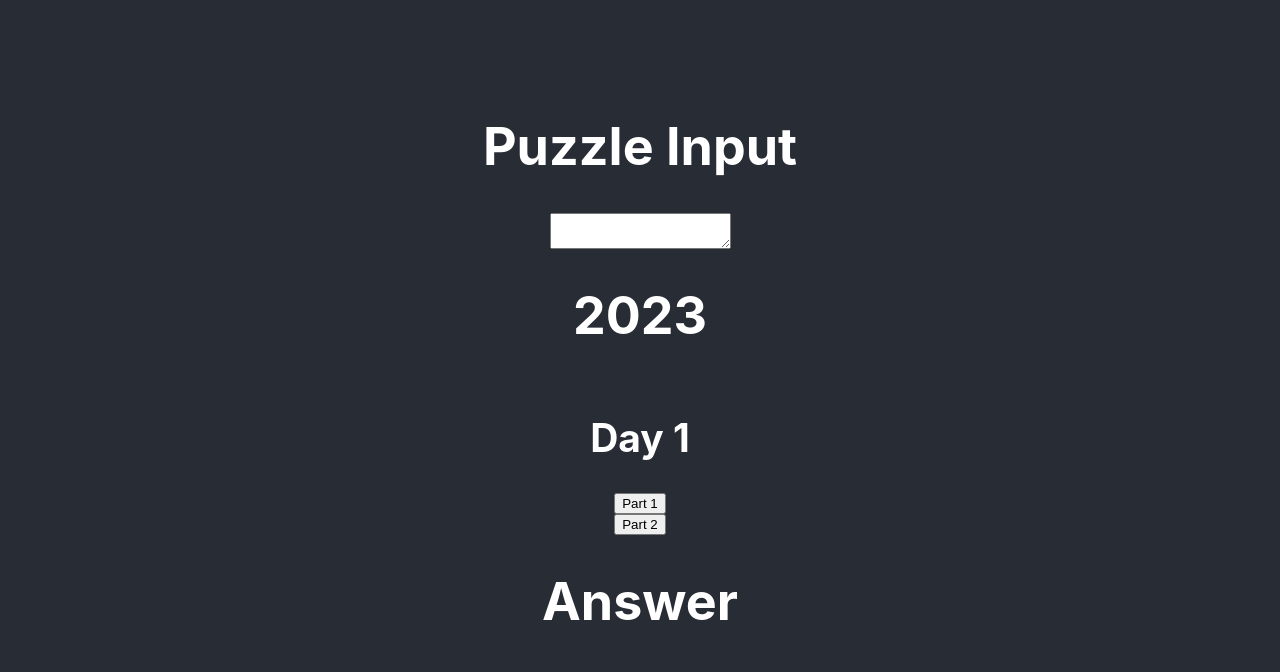
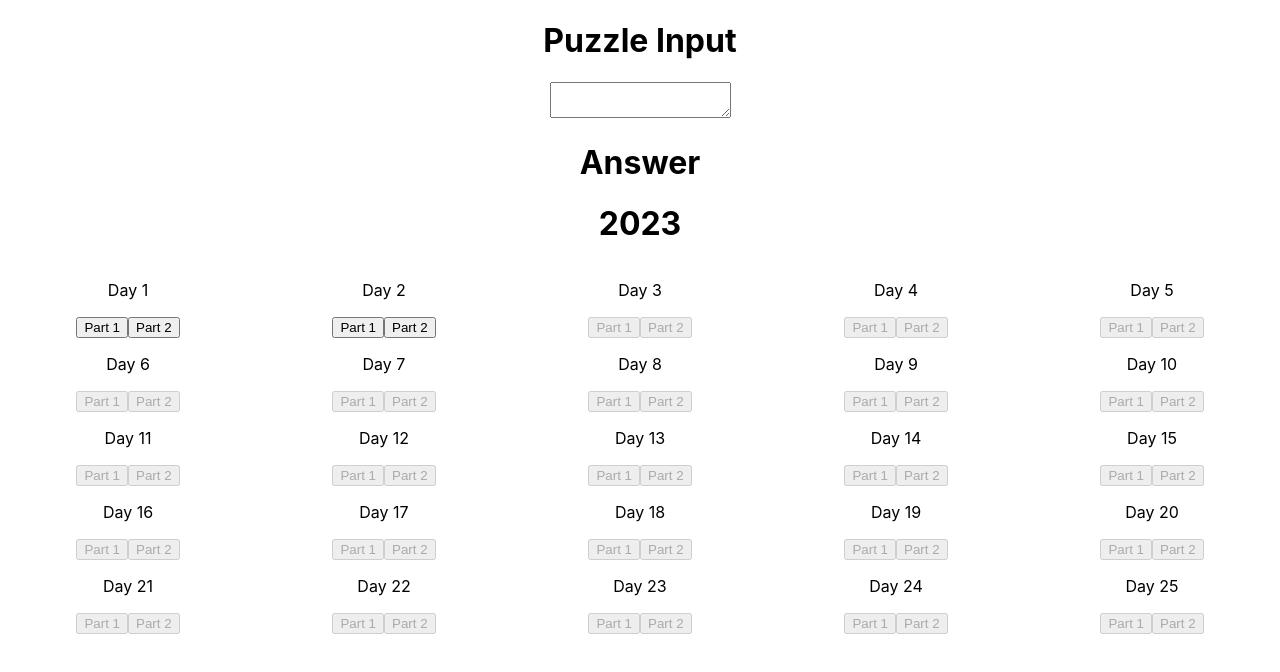
Before and after one commit to Yi-Jiahe/aoc.jiahe.dev, a React (Create React App) app: page / in a window 1280 px wide. Shown: the top 672 px of the page. Built offline with nearby package versions, Linux system fonts and the light colour scheme.

Commit message:
Add day 2

```diff
--- a/package.json
+++ b/package.json
@@ -10,7 +10,7 @@
     "@types/node": "^16.18.66",
     "@types/react": "^18.2.39",
     "@types/react-dom": "^18.2.17",
-    "aoc-restore-snow-operations": "^0.1.0",
+    "aoc-restore-snow-operations": "^0.2.0",
     "react": "^18.2.0",
     "react-dom": "^18.2.0",
     "react-scripts": "5.0.1",
--- a/src/App.css
+++ b/src/App.css
@@ -2,37 +2,7 @@
   text-align: center;
 }
 
-.App-logo {
-  height: 40vmin;
-  pointer-events: none;
+.Calendar-Grid {
+  display: grid;
+  grid-template-columns: 1fr 1fr 1fr 1fr 1fr;
 }
-
-@media (prefers-reduced-motion: no-preference) {
-  .App-logo {
-    animation: App-logo-spin infinite 20s linear;
-  }
-}
-
-.App-header {
-  background-color: #282c34;
-  min-height: 100vh;
-  display: flex;
-  flex-direction: column;
-  align-items: center;
-  justify-content: center;
-  font-size: calc(10px + 2vmin);
-  color: white;
-}
-
-.App-link {
-  color: #61dafb;
-}
-
-@keyframes App-logo-spin {
-  from {
-    transform: rotate(0deg);
-  }
-  to {
-    transform: rotate(360deg);
-  }
-}
--- a/src/App.tsx
+++ b/src/App.tsx
@@ -1,51 +1,58 @@
 import React from 'react';
 import './App.css';
 import { useState } from 'react';
-import init, { day_1_get_sum_of_calibration_values_in_document, day_1_get_sum_of_calibration_values_in_document_part_2 } from "aoc-restore-snow-operations";
+import init, {
+  day_1_get_sum_of_calibration_values_in_document, day_1_get_sum_of_calibration_values_in_document_part_2,
+  day_2_get_sum_of_possible_game_ids, day_2_get_sum_of_minimum_power
+} from "aoc-restore-snow-operations";
 
 function App() {
   const [answer, setAnswer] = useState("");
 
-  const raiseError = () => {
-    alert(`Unable to generate solution.
+  const generateAnswer = (f: (input: string) => any) => {
+    init().then(() => {
+      try {
+        const puzzle_input = (document.getElementById('puzzle-input')! as HTMLTextAreaElement).value;
+        setAnswer(f(puzzle_input).toString());
+      } catch {
+        alert(`Unable to generate solution.
 
-    Please ensure your input is valid.
+        Please ensure your input is valid.
 
-    If the problem persists, please submit a bug report with the day and part.`);
+        If the problem persists, please submit a bug report with the day and part.`);
+      }
+    });
   };
+
+  const solutions = [
+    [day_1_get_sum_of_calibration_values_in_document, day_1_get_sum_of_calibration_values_in_document_part_2],
+    [day_2_get_sum_of_possible_game_ids, day_2_get_sum_of_minimum_power],
+  ];
 
   return (
     <div className="App">
-      <header className="App-header">
       <h1>Puzzle Input</h1>
       <textarea id="puzzle-input" />
-        <h1>2023</h1>
-        <h2>Day 1</h2>
-        <button
-          onClick={() => {
-            init().then(() => {
-              try {
-                const puzzle_input = (document.getElementById('puzzle-input')! as HTMLTextAreaElement).value;
-                setAnswer(day_1_get_sum_of_calibration_values_in_document(puzzle_input).toString());
-              } catch {
-                raiseError();
-              }
-            });
-          }}>Part 1</button>
-                  <button
-          onClick={() => {
-            init().then(() => {
-              try {
-                const puzzle_input = (document.getElementById('puzzle-input')! as HTMLTextAreaElement).value;
-                setAnswer(day_1_get_sum_of_calibration_values_in_document_part_2(puzzle_input).toString());
-              } catch {
-                raiseError();
-              }
-            });
-          }}>Part 2</button>
-          <h1>Answer</h1>
-        <p>{answer}</p>
-      </header>
+      <h1>Answer</h1>
+      <p>{answer}</p>
+      <h1>2023</h1>
+      <div className='Calendar-Grid'>
+        {Array.from(Array(25)).map((_, i) => {
+          return (
+            <div key={i}>
+              <p>Day {i + 1}</p>
+              {Array.from(Array(2)).map((_, j) => {
+                try {
+                  const f = solutions[i][j];
+                  return <button onClick={() => { generateAnswer(f) }} key={j}>Part {j+1}</button>
+                } catch {
+                  return <button disabled key={j}>Part {j+1}</button>
+                }
+              })}
+            </div>
+          );
+        })}
+      </div>
     </div>
   );
 }
```
Also changed, not shown: 1 other file (tests, documents, lock files or other folders).
